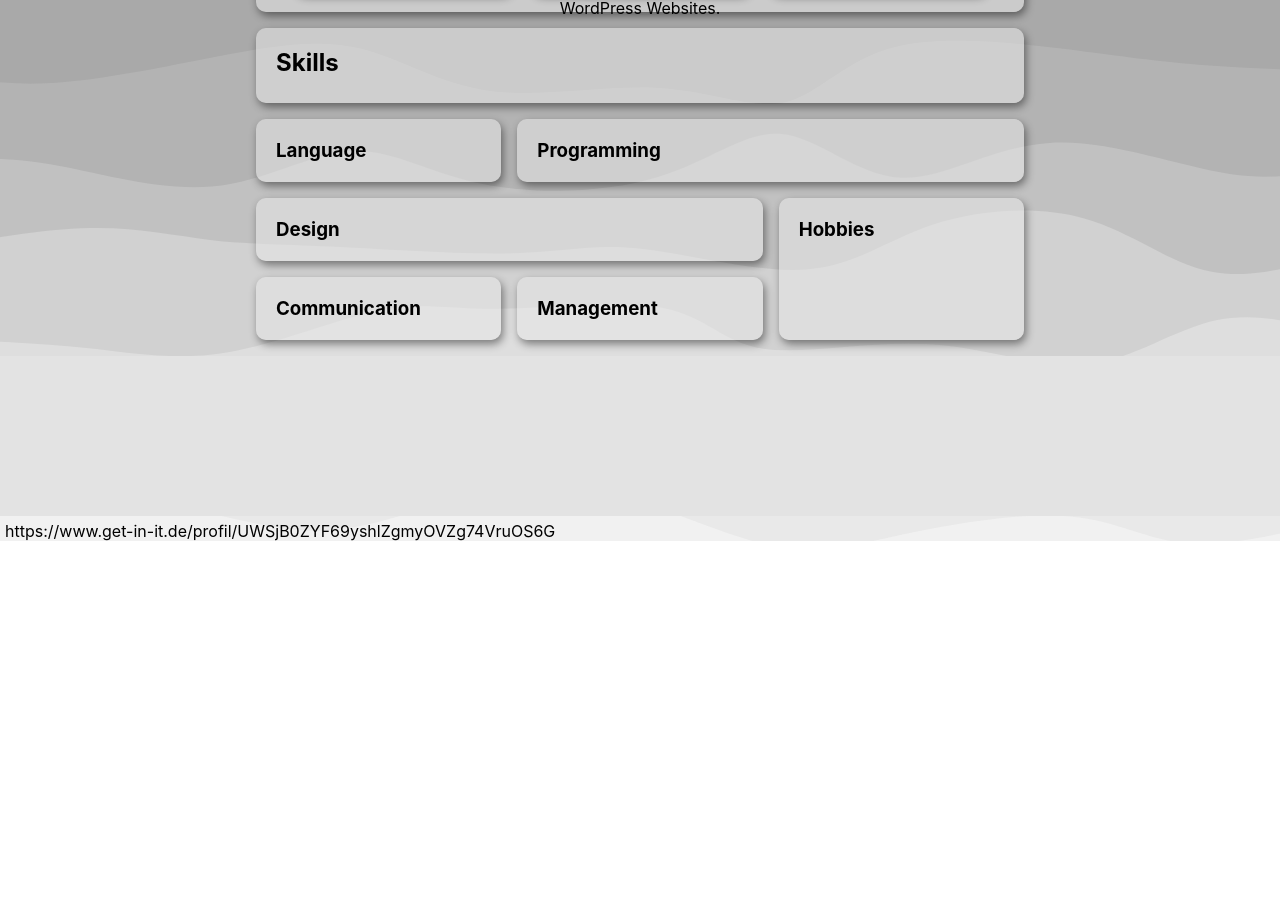
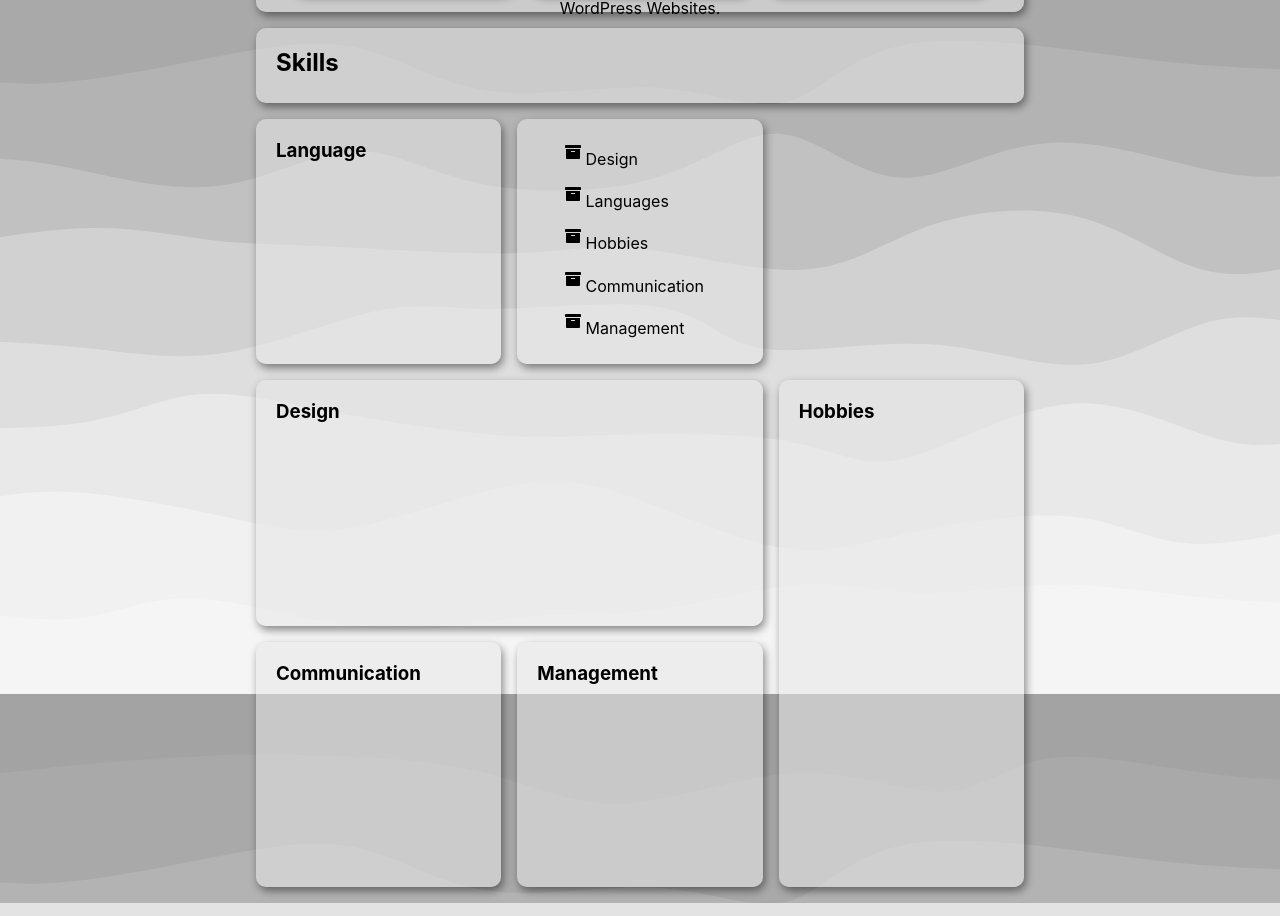
Before and after one commit to liamskydamien/me, a React (Create React App) app: page / in a window 1280 px wide. Shown: the part 1706-2622 px from the top of the page. Before the commit the page ends 2252 px from the top, so only its background shows below. Built offline with nearby package versions, Linux system fonts and the light colour scheme.

Commit message:
Chaning some styles

```diff
--- /dev/null
+++ b/src/Components/Skills/IconSkill.js
@@ -0,0 +1,8 @@
+import styles from './IconSkill.module.css';
+const IconSkill = props =>{
+    return <div className={styles.wrapper}>
+        {props.icon}
+        <p>{props.name}</p>
+    </div>
+};
+export default IconSkill;
--- /dev/null
+++ b/src/Components/Skills/IconSkill.module.css
@@ -0,0 +1,13 @@
+.wrapper{
+    border-right: 15px;
+    padding: 2.5%;
+    margin: 1%;
+    display: flex;
+}
+
+.wrapper:hover{
+    z-index: 98;
+    cursor: pointer;
+    transform: scale(1.05);
+    transition: 250ms;
+}
--- /dev/null
+++ b/src/Components/Skills/SkillCard.js
@@ -0,0 +1,16 @@
+import Card from "../../UI/Card/Card";
+import IconSkill from "./IconSkill";
+
+const SkillCard = props => {
+    return <Card>
+        <h3>{props.h}</h3>
+        <ul>
+            {
+                props.items.map((item, id) => {
+                return <IconSkill key={id} icon={item.icon} name={item.title}/>})
+            }
+        </ul>
+    </Card>
+
+};
+export default SkillCard;
--- a/src/Components/Skills/Skills.js
+++ b/src/Components/Skills/Skills.js
@@ -1,13 +1,40 @@
 import Card from "../../UI/Card/Card";
 import styles from "./Skills.module.css";
+import SkillCard from "./SkillCard";
+import {FaArchive} from "react-icons/fa";
 const Skills = () => {
+    const skills = [
+        {
+            id: 1,
+            title: "Design",
+            icon: <FaArchive/>
+        },
+        {
+            id: 2,
+            title: "Languages",
+            icon: <FaArchive/>,
+        },
+        {
+            id: 3,
+            title: "Hobbies",
+            icon: <FaArchive/>
+        },
+        {
+            id: 4,
+            title: "Communication",
+            icon: <FaArchive/>,
+        },
+        {
+            id: 5,
+            title: "Management",
+            icon: <FaArchive/>,
+        }
+    ]
     return <div className={styles.layout}>
         <Card className={styles.header}>
             <h2>Skills</h2>
         </Card>
-        <Card className={styles.programming}>
-            <h3>Programming</h3>
-        </Card>
+        <SkillCard items={skills}/>
         <Card className={styles.design}>
             <h3>Design</h3>
         </Card>
```
